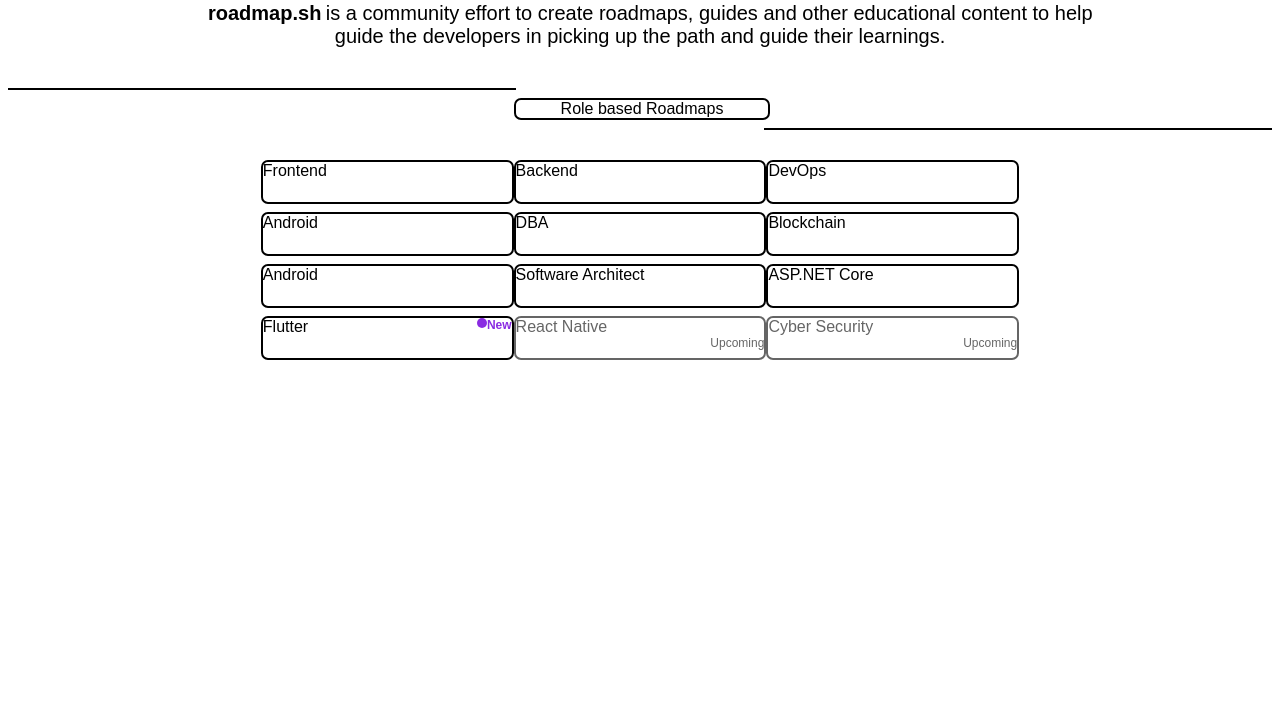
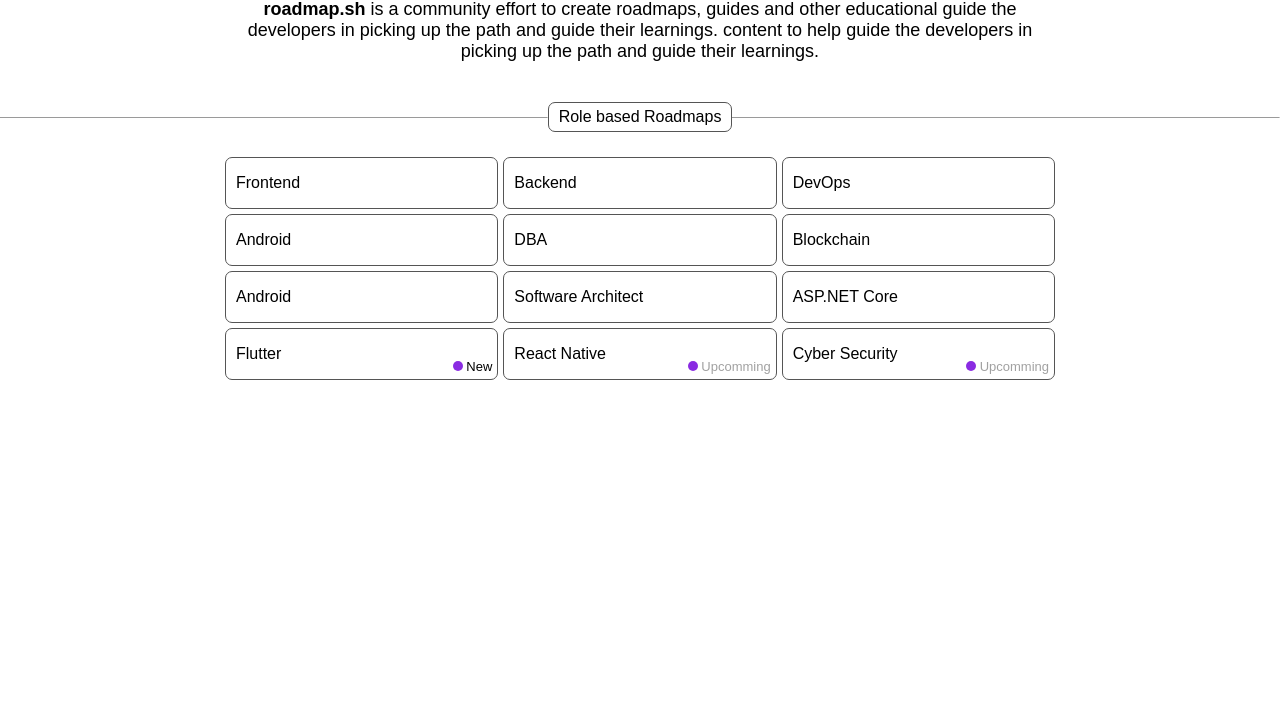
Before and after one commit to lngdao/frontend-basic, a plain HTML site: page Baitap/Day1BT1.html in a window 1280 px wide. Shown: the part 79-800 px from the top of the page. Drawn offline with Linux system fonts and the light colour scheme.

Commit message:
initial commit

```diff
--- a/Baitap/Day1BT1.css
+++ b/Baitap/Day1BT1.css
@@ -1,5 +1,40 @@
+* {
+  margin: 0;
+  padding: 0;
+}
+
 body {
   font-family: Arial, Helvetica, sans-serif;
+  display: flex;
+  flex-flow: column;
+}
+
+.box {
+  width: 830px;
+  align-self: center;
+}
+
+.title {
+  font-size: 18px;
+  display: block;
+  text-align: center;
+  overflow: visible;
+  margin-top: 20px;
+}
+
+.title > span {
+  font-weight: 600;
+}
+
+.horizontal {
+  display: flex;
+  align-items: center;
+  margin: 40px 0 25px 0;
+}
+
+hr {
+  flex: 1;
+  background: #555;
 }
 
 .head1 {
@@ -36,10 +71,12 @@
 .body1 {
   /* background-color: blueviolet; */
   text-align: center;
-  width: 20%;
-  border: 2px solid black;
+  /* width: 20%; */
+  padding: 5px 10px;
+  border: 1px solid #555;
   border-radius: 7px;
-  margin-left: 40%;
+
+  /* margin-left: 40%; */
 }
 
 .content1 {
@@ -146,9 +183,10 @@
   width: 10px;
   background-color: blueviolet;
   border-radius: 50%;
+  display: inline-block;
   /* display: inline-block; */
   /* text-align: right; */
-  float: right;
+  /* float: right; */
 }
 
 .ReactNative {
@@ -173,3 +211,35 @@
   /* display: inline-block; */
   float: right;
 }
+
+.row {
+  display: flex;
+  margin-bottom: 5px;
+  flex: 1;
+}
+
+.row > div:nth-child(2) {
+  margin: 0 5px;
+}
+
+.row > div {
+  display: flex;
+  height: 50px;
+  flex: 1;
+  border: 1px solid #555;
+  border-radius: 7px;
+  align-items: center;
+  padding-left: 10px;
+  position: relative;
+}
+
+.bottom-right {
+  position: absolute;
+  bottom: 5px;
+  right: 5px;
+  font-size: 13px;
+}
+
+.bottom-right.invalid {
+  color: #a1a1a1;
+}
--- a/Baitap/Day1BT1.html
+++ b/Baitap/Day1BT1.html
@@ -1,5 +1,6 @@
 <!DOCTYPE html>
 <html lang="en">
+
 <head>
   <meta charset="UTF-8" />
   <meta http-equiv="X-UA-Compatible" content="IE=edge" />
@@ -8,52 +9,59 @@
   <link rel="stylesheet" href="Day1BT1.css" />
   <!-- xem co chu, tao icon -->
 </head>
+
 <body>
+  <section class="box">
     <div class="head1">Developer Roadmaps</div>
-    <div class="head2">roadmap.sh</div>
+    <span class="title"><span>roadmap.sh</span> is a community effort to create roadmaps, guides and other educational
+      guide the
+      developers in picking up the path and guide their learnings.
+      content to help guide the developers in picking up the path and guide their learnings.</span>
+  </section>
+  <!-- <div class="head2">roadmap.sh</div>
     <div class="head3">
       is a community effort to create roadmaps, guides and other educational
       content to help
     </div>
     <div class="head4">
       guide the developers in picking up the path and guide their learnings.
+    </div> -->
+  <div class="horizontal">
+    <hr size="1px" align="left" />
+    <div class="body1">Role based Roadmaps</div>
+    <hr size="1px" align="right" />
   </div>
-    <hr width="40%" size="2px" color="black" align="left" />
-    <div class="body1">Role based Roadmaps</div>
-    <hr width="40%" size="2px" color="black" align="right" />
-    <div class="content1">
-      <div class="Frontend" style="flex: 1">Frontend</div>
-      <div class="Backend" style="flex: 1">Backend</div>
-      <div class="DevOps" style="flex: 1">DevOps</div>
+  <section class="box">
+    <div class="row">
+      <div>Frontend</div>
+      <div>Backend</div>
+      <div>DevOps</div>
     </div>
-    <div class="content2">
-      <div class="Android" style="flex: 1">Android</div>
-      <div class="DBA" style="flex: 1">DBA</div>
-      <div class="Blockchain" style="flex: 1">Blockchain</div>
+    <div class="row">
+      <div>Android</div>
+      <div>DBA</div>
+      <div>Blockchain</div>
     </div>
-    <div class="content3">
-      <div class="QA" style="flex: 1">Android</div>
-      <div class="SoftwareArchitect" style="flex: 1">Software Architect</div>
-      <div class="ASPNETCore" style="flex: 1">ASP.NET Core</div>
+    <div class="row">
+      <div>Android</div>
+      <div>Software Architect</div>
+      <div>ASP.NET Core</div>
     </div>
-    <div class="content4">
-      <div class="Flutter" style="flex: 1">
+    <div class="row">
+      <div>
         Flutter
-        <div class="New">New</div>
-        <span class="dot"></span>
+        <div class="bottom-right"><span class="dot"></span> New</div>
       </div>
-      <div class="ReactNative" style="flex: 1">
+      <div>
         React Native
-        <div class="Upcoming1" style="font-size: 12px; text-align: right">
-          Upcoming
+        <div class="bottom-right invalid"><span class="dot"></span> Upcomming</div>
+      </div>
+      <div>
+        Cyber Security
+        <div class="bottom-right invalid"><span class="dot"></span> Upcomming</div>
       </div>
     </div>
-      <div class="CyberSecurity" style="flex: 1">
-        Cyber Security
-        <div class="Upcoming2" style="font-size: 12px; text-align: right">
-          Upcoming
-        </div>
-      </div>
-    </div>
+  </section>
 </body>
+
 </html>
--- a/Baitap/css.css
+++ b/Baitap/css.css
@@ -20,7 +20,8 @@
 
 .body {
   display: flex;
-  height: 625px;
+  height: 100%;
+
 }
 
 .body > div {
```
Also changed, not shown: Baitap/cssUnit.html (added, +27 -0 lines). Lines whose indentation alone changed are shown as unchanged.
